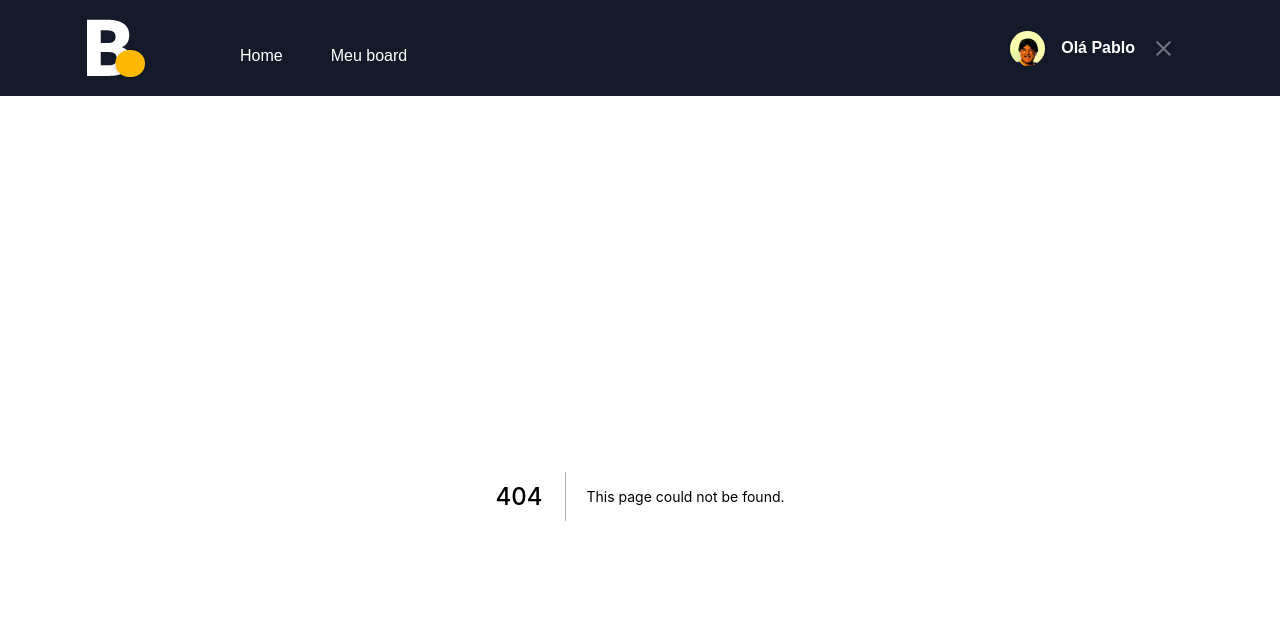
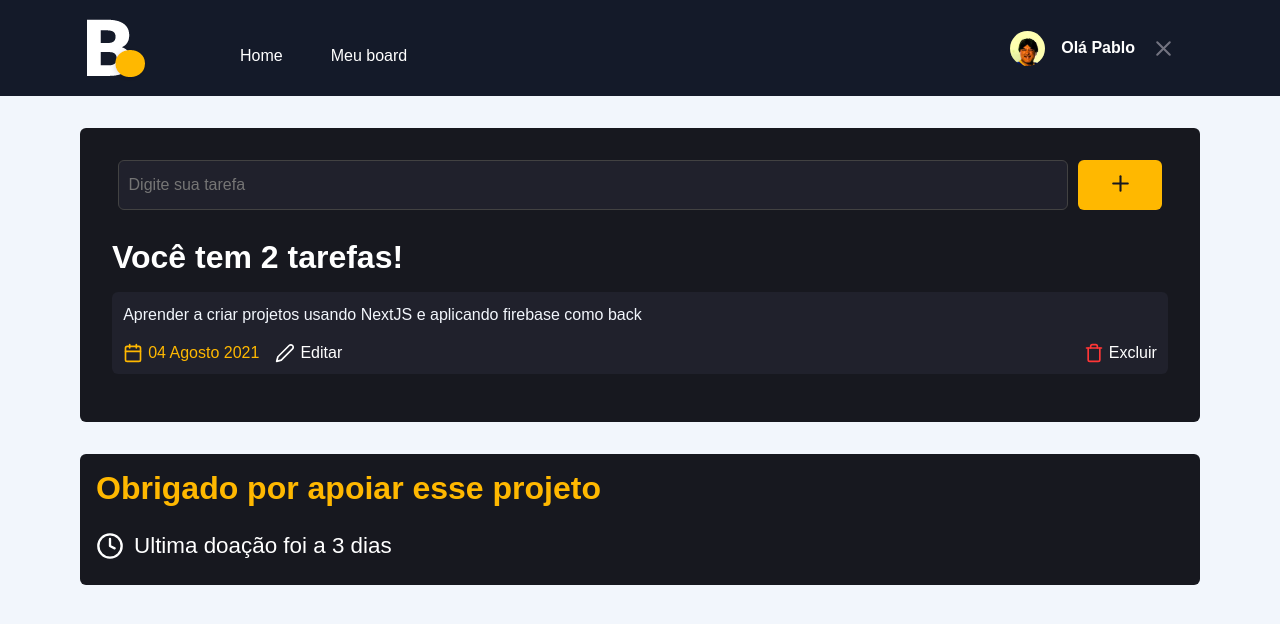
Before and after one commit to pablojr17/board, a Next.js app: page /board in a window 1280 px wide. Before the commit this address had no page. Shown: the top 624 px of the page. Built offline with nearby package versions, Linux system fonts and the light colour scheme.

Commit message:
Criando Tela board

```diff
--- /dev/null
+++ b/src/pages/board/index.tsx
@@ -0,0 +1,55 @@
+import Head from 'next/head'
+import { FiCalendar, FiClock, FiEdit2, FiPlus, FiTrash } from 'react-icons/fi'
+import styles from './styles.module.scss'
+
+export default function Board() {
+  return (
+    <>
+      <Head>
+        <title>Minhas tarefas - Board</title>
+      </Head>
+      <main className={styles.container}>
+        <form>
+          <input type="text" placeholder="Digite sua tarefa" />
+          <button type="submit">
+            <FiPlus size={25} color="#17181f" />
+          </button>
+        </form>
+
+        <h1>Você tem 2 tarefas!</h1>
+
+        <section>
+          <article className={styles.taskList}>
+            <p>Aprender a criar projetos usando NextJS e aplicando firebase como back</p>
+            <div className={styles.actions}>
+              <div>
+                <div>
+                  <FiCalendar size={20} color="#ffb800" />
+                  <time>04 Agosto 2021</time>
+                </div>
+                <button>
+                  <FiEdit2 size={20} color="#fff" />
+                  <span>Editar</span>
+                </button>
+              </div>
+
+              <button>
+                <FiTrash size={20} color="#ff3636" />
+                <span>Excluir</span>
+              </button>
+            </div>
+          </article>
+        </section>
+      </main>
+
+      <div className={styles.vipContainer}>
+        <h3>Obrigado por apoiar esse projeto</h3>
+
+        <div>
+          <FiClock size={28} color="#fff" />
+          <time>Ultima doação foi a 3 dias</time>
+        </div>
+      </div>
+    </>
+  )
+}
--- /dev/null
+++ b/src/pages/board/styles.module.scss
@@ -0,0 +1,118 @@
+.container {
+  max-width: 1120px;
+  margin: 2rem auto;
+  padding: 2rem;
+  background-color: #17181f;
+  border-radius: 6px;
+
+  form {
+    display: flex;
+    justify-content: center;
+    align-items: center;
+
+    input {
+      width: 90%;
+      height: 50px;
+      background-color: #20212c;
+      border: 1px solid #424242;
+      border-radius: 6px;
+      padding: 3px 10px;
+      color: #fff;
+    }
+
+    button {
+      margin-left: 10px;
+      width: 8%;
+      height: 50px;
+      border: 0;
+      background-color: #ffb800;
+      border-radius: 6px;
+    }
+  }
+
+  h1 {
+    color: #fff;
+    margin-top: 1.8rem;
+  }
+}
+
+.taskList {
+  background-color: #20212c;
+  margin: 1rem 0;
+  padding: 0.7rem;
+  border-radius: 6px;
+
+  p {
+    cursor: pointer;
+    color: #f2f6fc;
+    font-size: 1rem;
+    line-height: 150%;
+  }
+
+  .actions {
+    width: 100%;
+    display: flex;
+    flex-direction: row;
+    justify-content: space-between;
+    margin-top: 1rem;
+
+    div {
+      display: flex;
+      align-items: center;
+      justify-content: center;
+
+      time {
+        color: #ffb800;
+        margin-left: 5px;
+        margin-right: 1rem;
+      }
+    }
+
+    button {
+      background: transparent;
+      border: 0;
+      display: flex;
+      justify-content: center;
+      align-items: center;
+
+      & + button {
+        margin-left: 10px;
+      }
+
+      span {
+        margin-left: 5px;
+        color: #fff;
+        cursor: pointer;
+      }
+
+      span:hover {
+        filter: brightness(0.7);
+      }
+    }
+  }
+}
+
+.vipContainer {
+  max-width: 1120px;
+  margin: 1rem auto;
+  padding: 1rem;
+  background-color: #17181f;
+  border-radius: 6px;
+
+  h3 {
+    color: #ffb800;
+    font-size: 2rem;
+  }
+
+  div {
+    margin-top: 1rem;
+    display: flex;
+    align-items: center;
+
+    time {
+      color: #fff;
+      font-size: 1.4rem;
+      padding: 10px;
+  }
+  }
+}
```
